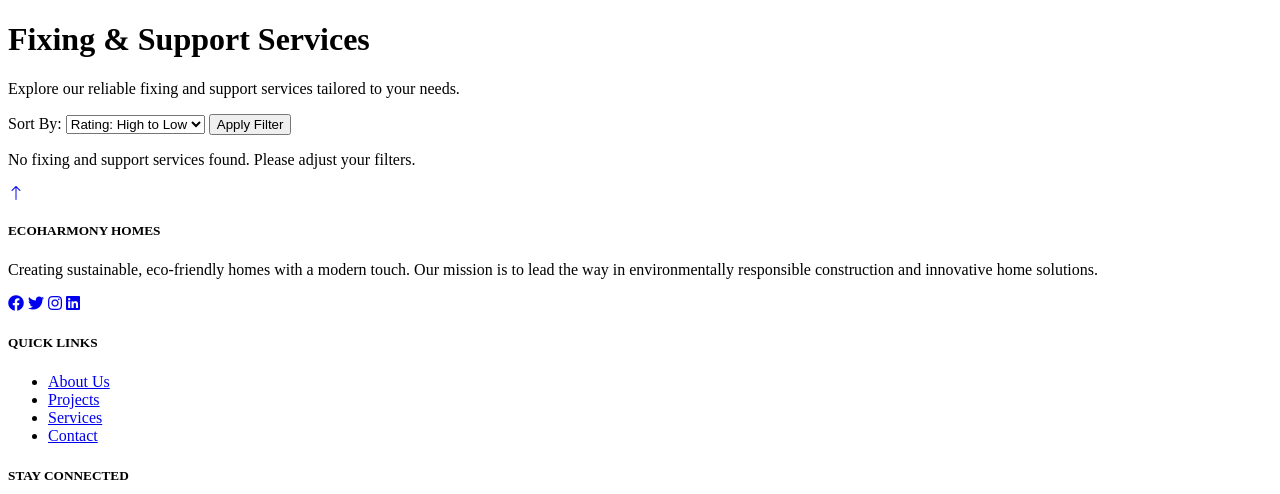
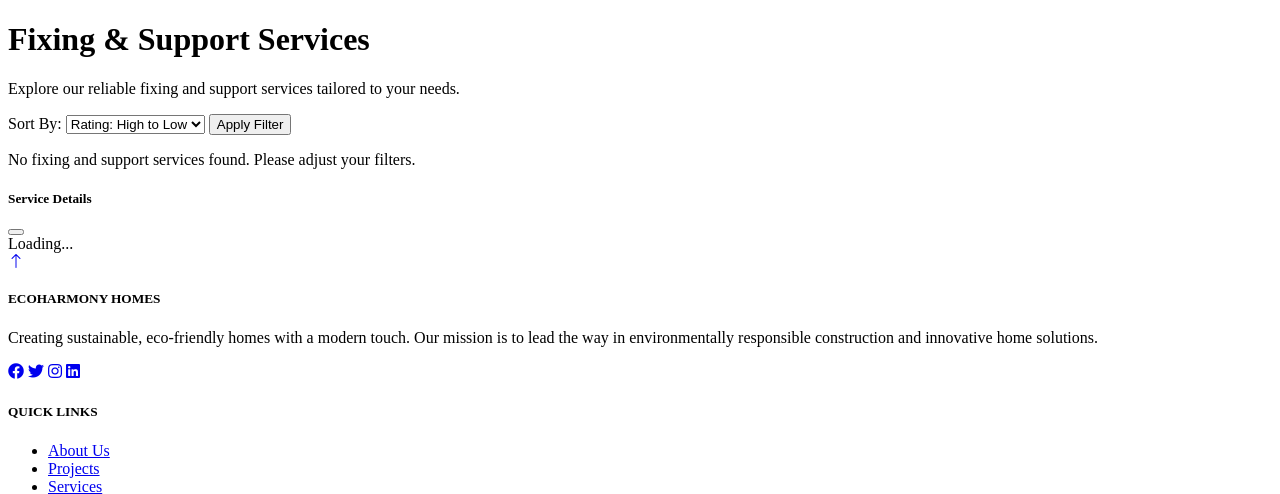
Before and after one commit to DaDie99/EcoHarmony-Homes, a CodeIgniter 4 app: template app/Views/home/fixing_and_support.php in a window 1280 px wide. Shown: the part 113-607 px from the top of the page. Run offline with PHP 8.4 and a stand-in for CodeIgniter, Linux system fonts and the light colour scheme; the template is opened without the code that fills it, so the values that code supplies are empty; some libraries are stand-ins or nearby versions.

Commit message:
fixing support view

```diff
--- a/app/Config/Routes.php
+++ b/app/Config/Routes.php
@@ -107,3 +107,4 @@ $routes->get('construction/getServiceDetails/(:num)', 'ConstructionController::g
 $routes->get('planning_and_design/getServiceDetails/(:num)', 'PlanningAndDesignController::getServiceDetails/$1');
 $routes->get('architecture_design/getServiceDetails/(:num)', 'ArchitectureDesignController::getServiceDetails/$1');
 $routes->get('interior_design/getServiceDetails/(:num)', 'InteriorDesignController::getServiceDetails/$1');
+$routes->get('fixing_and_support/getServiceDetails/(:num)', 'FixingSupportController::getServiceDetails/$1');
--- a/app/Views/home/fixing_and_support.php
+++ b/app/Views/home/fixing_and_support.php
@@ -85,7 +85,7 @@
                                 <p class="price">$<?= number_format($service['price'], 2) ?></p>
                                 <p><i class="fa fa-star text-warning"></i> <?= esc($service['rating']) ?> / 5</p>
                                 <p><?= esc($service['description']) ?></p>
-                                <a href="<?= site_url('service/' . $service['id']) ?>" class="btn btn-primary">View Details</a>
+                                <a href="javascript:void(0)" class="btn btn-primary view-details" data-id="<?= $service['id'] ?>">View Details</a>
                             </div>
                         </div>
                     </div>
@@ -96,9 +96,28 @@
         </div>
     </div>
 
+    <!-- Service Details Modal -->
+    <div class="modal fade" id="serviceDetailsModal" tabindex="-1" aria-labelledby="serviceDetailsLabel" aria-hidden="true">
+        <div class="modal-dialog modal-lg">
+            <div class="modal-content">
+                <div class="modal-header">
+                    <h5 class="modal-title" id="serviceDetailsLabel">Service Details</h5>
+                    <button type="button" class="btn-close" data-bs-dismiss="modal" aria-label="Close"></button>
+                </div>
+                <div class="modal-body" id="serviceDetailsContent">
+                    <!-- Content will be loaded here via AJAX -->
+                    <div class="text-center my-4">
+                        <div class="spinner-border text-primary" role="status">
+                            <span class="visually-hidden">Loading...</span>
+                        </div>
+                    </div>
+                </div>
+            </div>
+        </div>
+    </div>
+
     <!-- Back to Top -->
     <a href="#" class="btn btn-lg btn-primary btn-lg-square back-to-top"><i class="bi bi-arrow-up"></i></a>
-
     <!--footer starts -->
     <footer class="footer bg-dark text-light py-5">
         <div class="container">
@@ -148,6 +167,7 @@
 
     <!--Footer End-->
 
+
     <!-- JavaScript Libraries -->
     <script src="https://code.jquery.com/jquery-3.4.1.min.js"></script>
     <script src="https://cdn.jsdelivr.net/npm/bootstrap@5.0.0/dist/js/bootstrap.bundle.min.js"></script>
@@ -158,6 +178,32 @@
             const sortBy = document.getElementById('sortBy').value;
             window.location.href = `<?= site_url('fixing_and_support?sortBy=') ?>` + sortBy;
         }
+
+        // AJAX to load service details in modal
+        $(document).ready(function() {
+            $('.view-details').on('click', function() {
+                var serviceId = $(this).data('id');
+                $('#serviceDetailsContent').html(`
+                    <div class="text-center my-4">
+                        <div class="spinner-border text-primary" role="status">
+                            <span class="visually-hidden">Loading...</span>
+                        </div>
+                    </div>
+                `);
+                $('#serviceDetailsModal').modal('show');
+
+                $.ajax({
+                    url: `<?= site_url('fixing_and_support/getServiceDetails') ?>/${serviceId}`,
+                    method: 'GET',
+                    success: function(response) {
+                        $('#serviceDetailsContent').html(response);
+                    },
+                    error: function(xhr, status, error) {
+                        $('#serviceDetailsContent').html('<div class="alert alert-danger text-center">Failed to load service details. Please try again later.</div>');
+                    }
+                });
+            });
+        });
     </script>
 
 </body>
```
Also changed, not shown: app/Controllers/FixingSupportController.php (+11 -0 lines).
